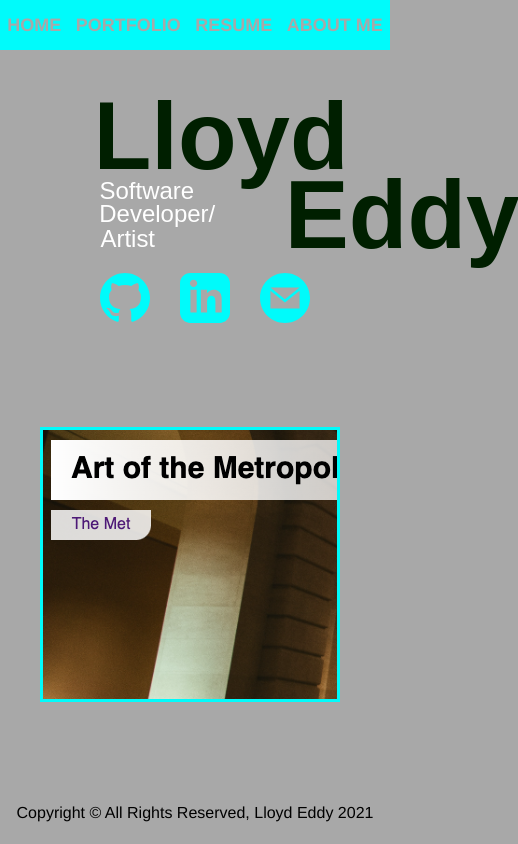
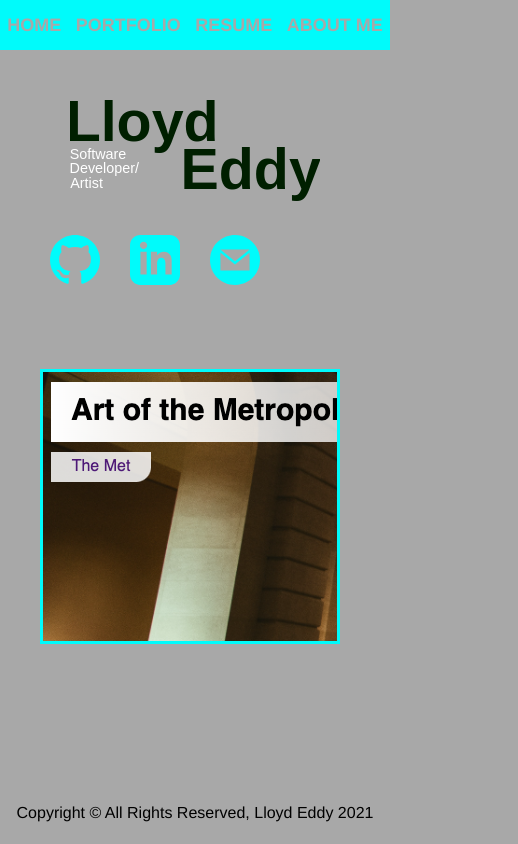
Before and after one commit to lloddy/portfolio, a React (Create React App) app: page / in a window 390 px wide. Shown: the whole page, 518 px wide, since content can reach past the window. Built offline with nearby package versions, Linux system fonts and the light colour scheme.

Commit message:
reworks mobile view on index page

```diff
--- a/src/styles.scss
+++ b/src/styles.scss
@@ -210,19 +210,23 @@ footer {
     overflow: hidden;
     left: -60px;
     border-radius: 0;
+    }
   }
-  }
+
   .icons {
-    margin-bottom: 50px;
+    position: relative;
+    left: -50px;
+    margin: 30px;
     #linkedin, #github, #emailIcon {
       width: 30px;
     }
   }
+
   #logo {
-    margin: 0;
-    margin-top: 50px;
-    max-width: 300px;
+    left: -50px;
+    width: 250px;
   }
+
   .navBar{
     a {
       font-size: 12px;
```
